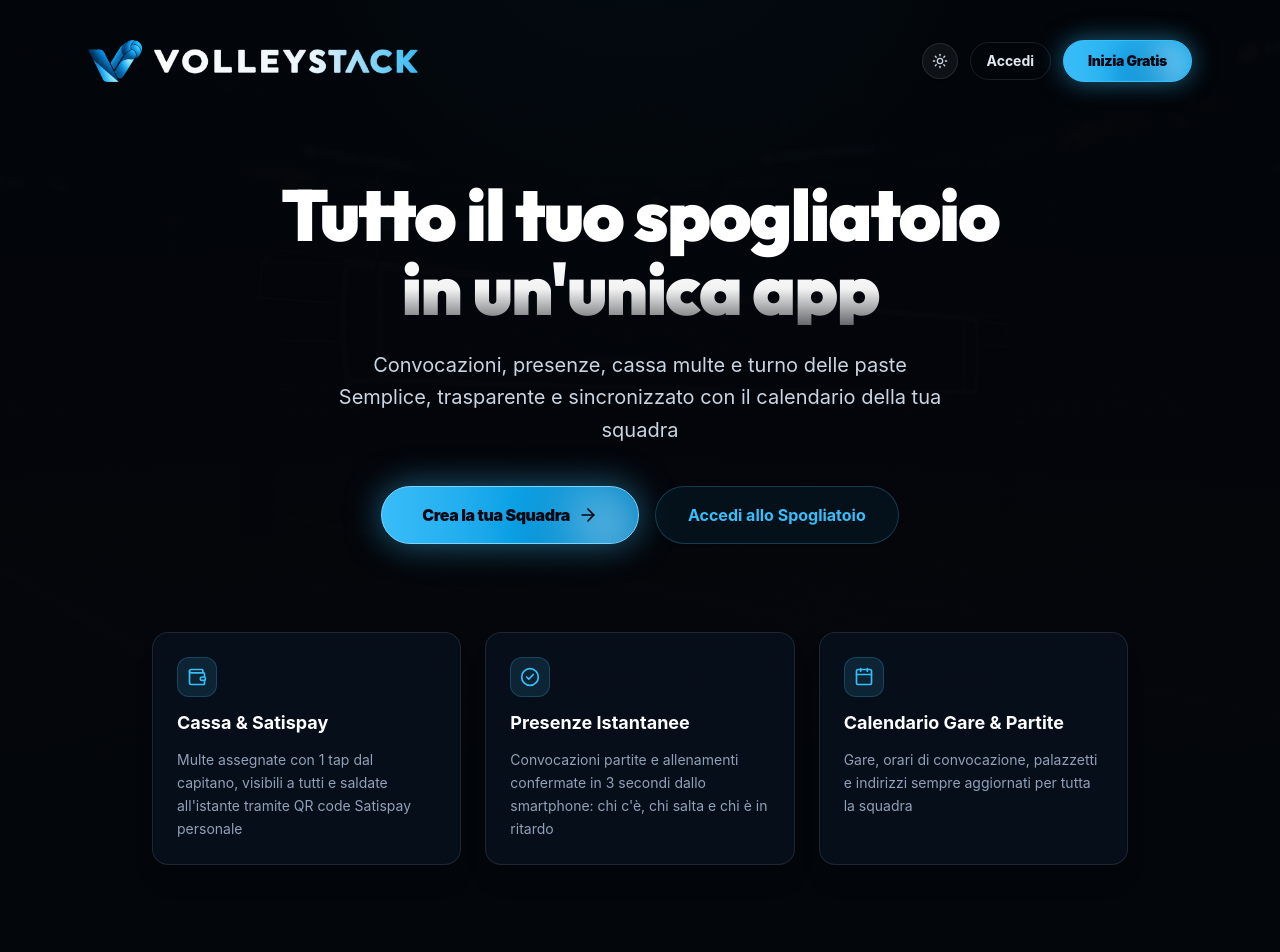
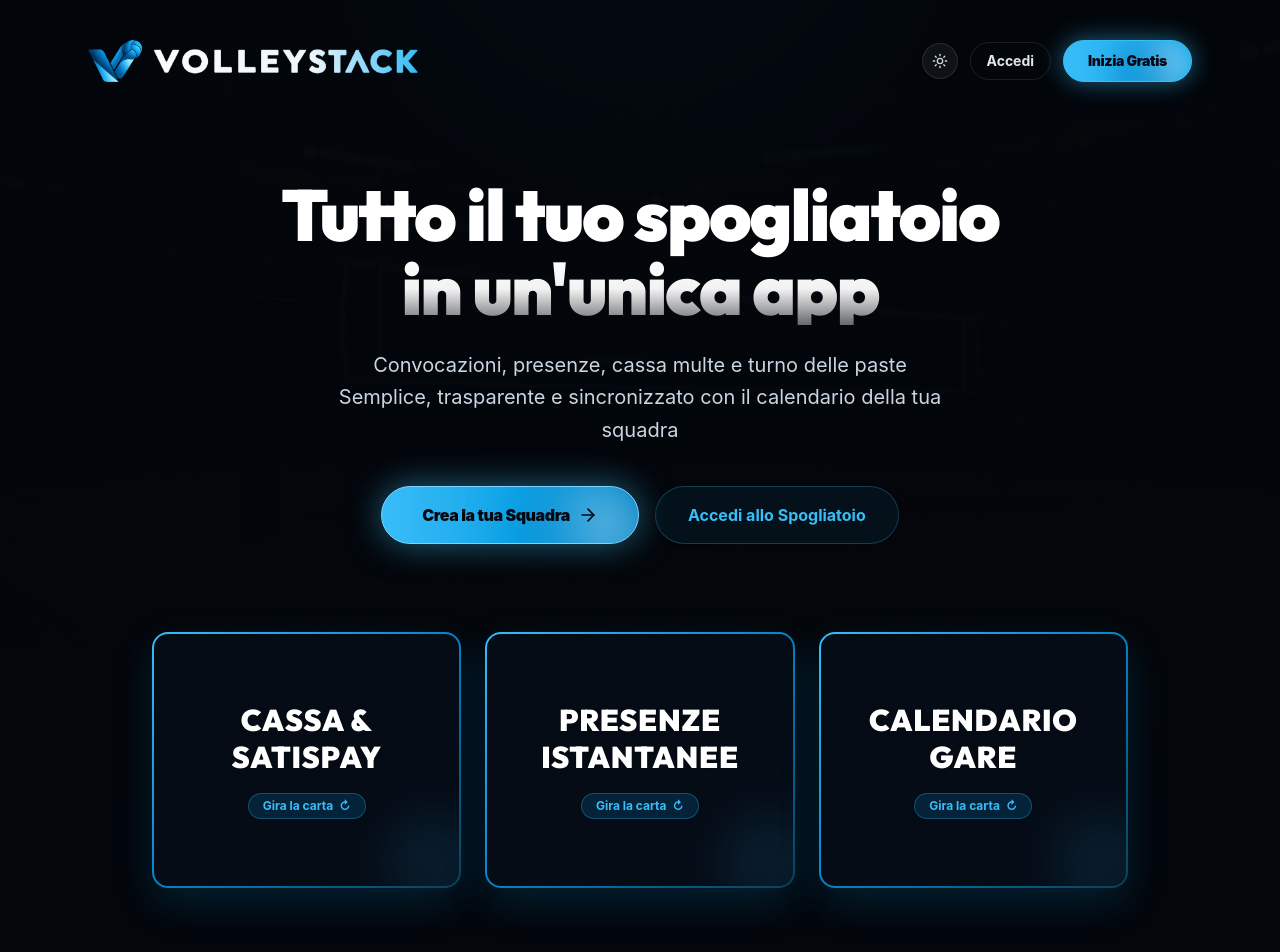
Before and after one commit to webrain25/volleystack, a React (Vite) app in the folder apps/web/: page / in a window 1280 px wide. Shown: the top 952 px of the page. Built offline with nearby package versions, Linux system fonts and the light colour scheme; no server answers.

Commit message:
feat(landing): implement Opzione 3 Holographic 3D Flip Cards for 3 pillars

```diff
--- a/apps/web/src/index.css
+++ b/apps/web/src/index.css
@@ -39,6 +39,7 @@
 
   /* Custom Font */
   --font-sans: "Inter", system-ui, -apple-system, sans-serif;
+  --font-outfit: "Outfit", system-ui, -apple-system, sans-serif;
 }
 
 @layer base {
@@ -230,3 +231,24 @@
     transition: none !important;
   }
 }
+
+/* 3D Flip Card Engine */
+.perspective-1000 {
+  perspective: 1200px;
+}
+.transform-style-3d {
+  transform-style: preserve-3d;
+}
+.backface-hidden {
+  backface-visibility: hidden;
+  -webkit-backface-visibility: hidden;
+}
+.rotate-y-180 {
+  transform: rotateY(180deg);
+}
+.flip-card-inner {
+  transition: transform 0.65s cubic-bezier(0.34, 1.4, 0.64, 1);
+}
+.flip-card-inner.is-flipped {
+  transform: rotateY(180deg);
+}
--- a/apps/web/src/pages/Landing.tsx
+++ b/apps/web/src/pages/Landing.tsx
@@ -1,9 +1,8 @@
-import { useEffect } from 'react';
+import { useEffect, useState } from 'react';
 import {
   Activity,
   ArrowRight,
   Calendar,
-  CheckCircle2,
   Moon,
   Sun,
   Trophy,
@@ -20,10 +19,39 @@ import Register from './Register';
 import VolleyLogo from '../components/VolleyLogo';
 import { useThemeStore } from '../store/useThemeStore';
 
+const PILLARS = [
+  {
+    id: 'cassa',
+    title: 'CASSA & SATISPAY',
+    badge: 'CASSA MULTE',
+    description: "Multe assegnate con 1 tap dal capitano, visibili a tutti e saldate all'istante tramite QR code Satispay personale",
+  },
+  {
+    id: 'presenze',
+    title: 'PRESENZE ISTANTANEE',
+    badge: 'CONVOCAZIONI',
+    description: "Convocazioni partite e allenamenti confermate in 3 secondi dallo smartphone: chi c'è, chi salta e chi è in ritardo",
+  },
+  {
+    id: 'calendario',
+    title: 'CALENDARIO GARE',
+    badge: 'GARE & PARTITE',
+    description: 'Gare, orari di convocazione, palazzetti e indirizzi sempre aggiornati per tutta la squadra',
+  },
+];
+
 export default function Landing() {
   const location = useLocation();
   const navigate = useNavigate();
   const { theme, toggleTheme } = useThemeStore();
+  const [flippedCards, setFlippedCards] = useState<Record<string, boolean>>({});
+
+  const toggleCardFlip = (id: string) => {
+    setFlippedCards((prev) => ({
+      ...prev,
+      [id]: !prev[id],
+    }));
+  };
 
   useEffect(() => {
     if (theme === 'dark') {
@@ -143,41 +171,67 @@ export default function Landing() {
           </div>
         </section>
 
-        {/* 3-PILLAR SHOWCASE FRAME */}
+        {/* 3-PILLAR 3D FLIP CARDS SHOWCASE */}
         <section className="relative z-20 max-w-5xl mx-auto px-4 sm:px-6 mb-16 sm:mb-24 w-full">
-          <div className="grid grid-cols-1 md:grid-cols-3 gap-4 sm:gap-6">
-            {/* Pillar 1 */}
-            <div className="p-6 rounded-2xl bg-white/90 dark:bg-[#091322]/70 border border-slate-200 dark:border-white/10 backdrop-blur-xl shadow-lg dark:shadow-xl flex flex-col gap-3 group hover:border-[#38BDF8]/40 transition-colors">
-              <div className="w-10 h-10 rounded-xl bg-[#2A7EA2]/15 dark:bg-[#2A7EA2]/20 border border-[#2A7EA2]/40 flex items-center justify-center text-[#0284C7] dark:text-[#38BDF8]">
-                <Wallet className="w-5 h-5" />
-              </div>
-              <h3 className="text-base sm:text-lg font-bold text-slate-900 dark:text-white">Cassa & Satispay</h3>
-              <p className="text-xs sm:text-sm text-slate-600 dark:text-slate-400 leading-relaxed">
-                Multe assegnate con 1 tap dal capitano, visibili a tutti e saldate all'istante tramite QR code Satispay personale
-              </p>
-            </div>
+          <div className="grid grid-cols-1 md:grid-cols-3 gap-5 sm:gap-6">
+            {PILLARS.map((pillar) => {
+              const isFlipped = !!flippedCards[pillar.id];
+              return (
+                <div
+                  key={pillar.id}
+                  className="perspective-1000 h-60 sm:h-64 w-full cursor-pointer select-none"
+                  onClick={() => toggleCardFlip(pillar.id)}
+                  role="button"
+                  tabIndex={0}
+                  onKeyDown={(e) => {
+                    if (e.key === 'Enter' || e.key === ' ') {
+                      e.preventDefault();
+                      toggleCardFlip(pillar.id);
+                    }
+                  }}
+                  aria-label={`${pillar.title} - Tocca per scoprire i dettagli`}
+                >
+                  <div
+                    className={`flip-card-inner relative w-full h-full transform-style-3d ${
+                      isFlipped ? 'is-flipped' : ''
+                    }`}
+                  >
+                    {/* Front Face: ONLY Centered Title + Iridescent Holographic Sports Aura */}
+                    <div className="absolute inset-0 w-full h-full backface-hidden rounded-2xl p-[2px] bg-gradient-to-br from-[#38BDF8] via-[#0284C7] to-[#0A4059] shadow-[0_15px_40px_rgba(2,132,199,0.2)] hover:shadow-[0_20px_50px_rgba(56,189,248,0.35)] transition-all duration-300">
+                      <div className="w-full h-full rounded-[14px] bg-[#050C16] p-6 flex flex-col items-center justify-center text-center relative overflow-hidden group">
+                        <div className="absolute -right-6 -bottom-6 w-24 h-24 rounded-full bg-[#38BDF8]/10 blur-xl pointer-events-none group-hover:bg-[#38BDF8]/20 transition-all" />
 
-            {/* Pillar 2 */}
-            <div className="p-6 rounded-2xl bg-white/90 dark:bg-[#091322]/70 border border-slate-200 dark:border-white/10 backdrop-blur-xl shadow-lg dark:shadow-xl flex flex-col gap-3 group hover:border-[#38BDF8]/40 transition-colors">
-              <div className="w-10 h-10 rounded-xl bg-[#2A7EA2]/15 dark:bg-[#2A7EA2]/20 border border-[#2A7EA2]/40 flex items-center justify-center text-[#0284C7] dark:text-[#38BDF8]">
-                <CheckCircle2 className="w-5 h-5" />
-              </div>
-              <h3 className="text-base sm:text-lg font-bold text-slate-900 dark:text-white">Presenze Istantanee</h3>
-              <p className="text-xs sm:text-sm text-slate-600 dark:text-slate-400 leading-relaxed">
-                Convocazioni partite e allenamenti confermate in 3 secondi dallo smartphone: chi c'è, chi salta e chi è in ritardo
-              </p>
-            </div>
+                        <h3 className="font-outfit text-2xl sm:text-3xl font-black uppercase tracking-wide text-white drop-shadow-sm px-2 leading-tight">
+                          {pillar.title}
+                        </h3>
 
-            {/* Pillar 3 */}
-            <div className="p-6 rounded-2xl bg-white/90 dark:bg-[#091322]/70 border border-slate-200 dark:border-white/10 backdrop-blur-xl shadow-lg dark:shadow-xl flex flex-col gap-3 group hover:border-[#38BDF8]/40 transition-colors">
-              <div className="w-10 h-10 rounded-xl bg-[#2A7EA2]/15 dark:bg-[#2A7EA2]/20 border border-[#2A7EA2]/40 flex items-center justify-center text-[#0284C7] dark:text-[#38BDF8]">
-                <Calendar className="w-5 h-5" />
-              </div>
-              <h3 className="text-base sm:text-lg font-bold text-slate-900 dark:text-white">Calendario Gare & Partite</h3>
-              <p className="text-xs sm:text-sm text-slate-600 dark:text-slate-400 leading-relaxed">
-                Gare, orari di convocazione, palazzetti e indirizzi sempre aggiornati per tutta la squadra
-              </p>
-            </div>
+                        <span className="mt-4 inline-flex items-center gap-1.5 text-xs font-bold text-[#38BDF8] bg-[#0284C7]/20 px-3.5 py-1 rounded-full border border-[#38BDF8]/30 shadow-sm group-hover:scale-105 group-hover:border-[#38BDF8]/60 transition-all">
+                          <span>Gira la carta</span>
+                          <span className="text-xs">↻</span>
+                        </span>
+                      </div>
+                    </div>
+
+                    {/* Back Face: Description in 3D */}
+                    <div className="absolute inset-0 w-full h-full backface-hidden rotate-y-180 rounded-2xl p-[2px] bg-gradient-to-br from-[#0284C7] to-[#38BDF8] shadow-[0_20px_60px_rgba(56,189,248,0.35)]">
+                      <div className="w-full h-full rounded-[14px] bg-[#07192D] p-6 flex flex-col items-center justify-center text-center">
+                        <span className="font-outfit text-[10px] sm:text-[11px] font-black uppercase text-[#38BDF8] tracking-widest mb-2 px-2.5 py-0.5 rounded-full bg-[#38BDF8]/15 border border-[#38BDF8]/30">
+                          {pillar.badge}
+                        </span>
+
+                        <p className="text-xs sm:text-sm font-semibold text-slate-100 leading-relaxed max-w-xs">
+                          {pillar.description}
+                        </p>
+
+                        <span className="mt-4 text-[11px] font-bold text-slate-300/80 hover:text-white flex items-center gap-1 transition-colors">
+                          ↺ Gira di nuovo
+                        </span>
+                      </div>
+                    </div>
+                  </div>
+                </div>
+              );
+            })}
           </div>
         </section>
 
```
